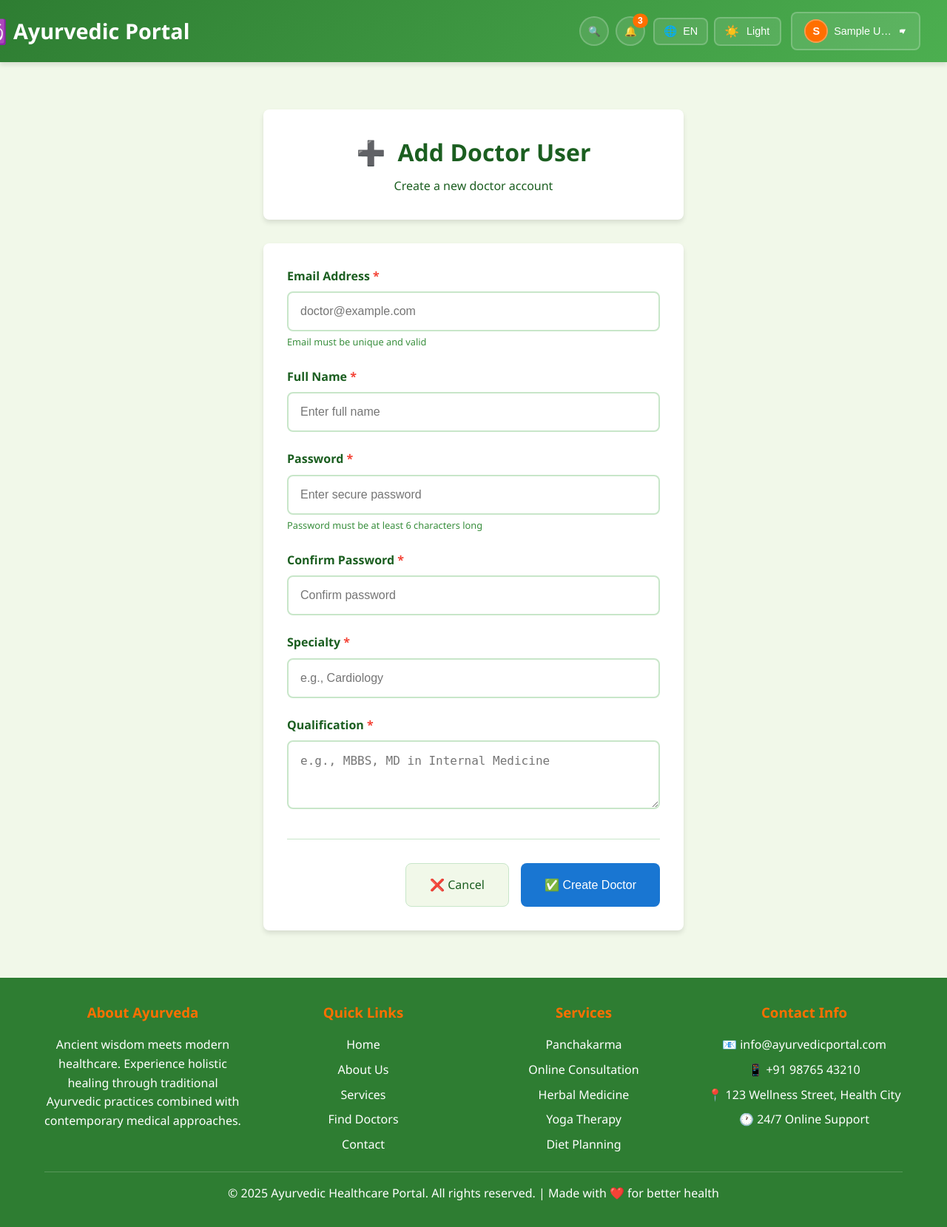
After one commit to Tech-Veda-2025/Demo, a Flask app: page /admin/doctor-users/add in a window 1280 px wide; the page is wider, and only the part inside the window is pictured. The commit adds this page. Shown: that part at 74% size. Run offline with Flask 3, Linux system fonts and the light colour scheme; the visitor is signed in with stand-in values (Sample User, id 1); data that the repository does not hold is empty.

Commit message:
Update app.py, doctor_users.html, doctor_profile.html, and add add_doctor_user.html

```diff
--- a/app.py
+++ b/app.py
@@ -1035,7 +1035,7 @@ def login_required(f):
 @app.route('/doctor_profile')
 @login_required
 def doctor_profile():
-    """Doctor profile page with View/Edit mode and file upload support"""
+    """Doctor profile page with verification status sync"""
     if session.get('user_type') != 'doctor':
         flash('Access denied. This page is only for doctors.', 'error')
         return redirect(url_for('index'))
@@ -1048,16 +1048,23 @@ def doctor_profile():
     try:
         cursor = connection.cursor(dictionary=True)
 
-        # Get or create doctor profile
+        # Use dp.user_id to join and filter
         cursor.execute("""
-            SELECT * FROM doctor_user_profiles
-            WHERE user_id = %s
+            SELECT dp.*,
+                   du.verification_status,
+                   du.verified_at,
+                   du.verified_by,
+                   admin.full_name AS verified_by_admin
+            FROM doctor_user_profiles dp
+            LEFT JOIN doctor_users du ON dp.user_id = du.id
+            LEFT JOIN admin_users admin ON du.verified_by = admin.id
+            WHERE dp.user_id = %s
         """, (session['user_id'],))
 
         profile = cursor.fetchone()
 
         if not profile:
-            # Create default profile if doesn't exist
+            # Insert using user_id, not dp.id
             cursor.execute("""
                 INSERT INTO doctor_user_profiles (user_id, full_name, email_id, country)
                 VALUES (%s, %s, %s, %s)
@@ -1065,10 +1072,17 @@ def doctor_profile():
 
             connection.commit()
 
-            # Fetch the newly created profile
+            # Re-fetch with correct join
             cursor.execute("""
-                SELECT * FROM doctor_user_profiles
-                WHERE user_id = %s
+                SELECT dp.*,
+                       du.verification_status,
+                       du.verified_at,
+                       du.verified_by,
+                       admin.full_name AS verified_by_admin
+                FROM doctor_user_profiles dp
+                LEFT JOIN doctor_users du ON dp.user_id = du.id
+                LEFT JOIN admin_users admin ON du.verified_by = admin.id
+                WHERE dp.user_id = %s
             """, (session['user_id'],))
 
             profile = cursor.fetchone()
@@ -1078,7 +1092,7 @@ def doctor_profile():
 
         return render_template('doctor_profile.html', profile=profile)
 
-    except mysql.connector.Error as err:
+    except Exception as err:
         flash('Error loading profile. Please try again.', 'error')
         print(f"Doctor profile error: {err}")
         return redirect(url_for('doctor_dashboard'))
@@ -2056,6 +2070,62 @@ def admin_doctor_users():
         print(f"Admin doctor users error: {e}")
         flash('Error loading doctors.', 'error')
         return redirect(url_for('admin_dashboard'))
+
+@app.route('/admin/doctor-users/add', methods=['GET', 'POST'])
+@admin_required
+def admin_add_doctor_user():
+    """Add new docotr user"""
+    if request.method == 'POST':
+        name = request.form.get('name', '').strip()
+        email = request.form.get('email', '').strip()
+        password = request.form.get('password', '').strip()
+
+        if not all([name, email, password]):
+            flash('All fields are required.', 'error')
+            return render_template('admin/add_doctor_user.html')
+
+        connection = get_db_connection()
+        if connection:
+            try:
+                cursor = connection.cursor()
+
+                # Check if username/email exists
+                cursor.execute("""
+                    SELECT id FROM doctor_users WHERE email = %s
+                """, (email))
+
+                if cursor.fetchone():
+                    flash('Email already exists.', 'error')
+                    cursor.close()
+                    connection.close()
+                    return render_template('admin/add_doctor_user.html')
+
+                # Create user
+                password_hash = generate_password_hash(password)
+                cursor.execute("""
+                    INSERT INTO doctor_users (name, email, password_hash,
+                                            is_active, created_by_admin, created_at)
+                    VALUES (%s, %s, %s, %s, TRUE, TRUE, %s)
+                """, (name, email, password_hash, datetime.now()))
+
+                connection.commit()
+
+                # Log activity
+                log_admin_activity(session['admin_id'], 'ADD_USER', 'normal',
+                                 cursor.lastrowid, {'name': name, 'email': email})
+
+                cursor.close()
+                connection.close()
+
+                flash('Doctor User created successfully!', 'success')
+                return redirect(url_for('admin_doctor_users'))
+
+            except Exception as e:
+                print(f"Add normal user error: {e}")
+                flash('Error creating user.', 'error')
+
+    return render_template('admin/add_doctor_user.html')
+
 
 @app.route('/admin/doctor-users/<int:doctor_id>/verify', methods=['POST'])
 @admin_required
--- /dev/null
+++ b/templates/admin/add_doctor_user.html
@@ -0,0 +1,169 @@
+{% extends "base.html" %}
+
+{% block title %}Add Doctor User – Admin Panel{% endblock %}
+
+{% block extra_css %}
+<style>
+.admin-container {
+    max-width: 600px;
+    margin: 2rem auto;
+    padding: 0 1rem;
+}
+.page-header {
+    background: var(--white);
+    padding: 2rem;
+    border-radius: var(--border-radius);
+    box-shadow: var(--shadow);
+    margin-bottom: 2rem;
+    text-align: center;
+}
+.page-title {
+    color: var(--text-primary);
+    margin: 0 0 0.5rem 0;
+    display: flex;
+    align-items: center;
+    justify-content: center;
+    gap: 1rem;
+}
+.page-icon {
+    font-size: 2rem;
+    color: #1976D2;
+}
+.form-container {
+    background: var(--white);
+    padding: 2rem;
+    border-radius: var(--border-radius);
+    box-shadow: var(--shadow);
+}
+.form-group {
+    margin-bottom: 1.5rem;
+}
+.form-label {
+    display: block;
+    margin-bottom: 0.5rem;
+    font-weight: 600;
+    color: var(--text-primary);
+}
+.form-label.required::after {
+    content: " *";
+    color: #f44336;
+}
+.form-control {
+    width: 100%;
+    padding: 1rem;
+    border: 2px solid var(--border-color);
+    border-radius: var(--border-radius);
+    font-size: 1rem;
+    transition: var(--transition);
+}
+.form-control:focus {
+    outline: none;
+    border-color: #1976D2;
+    box-shadow: 0 0 0 3px rgba(25, 118, 210, 0.1);
+}
+.form-help {
+    font-size: 0.8rem;
+    color: var(--text-secondary);
+    margin-top: 0.25rem;
+}
+.form-actions {
+    display: flex;
+    gap: 1rem;
+    justify-content: flex-end;
+    padding-top: 2rem;
+    border-top: 1px solid var(--border-color);
+    margin-top: 2rem;
+}
+.btn {
+    padding: 1rem 2rem;
+    border-radius: var(--border-radius);
+    border: none;
+    cursor: pointer;
+    text-decoration: none;
+    font-weight: 500;
+    transition: var(--transition);
+    display: inline-flex;
+    align-items: center;
+    gap: 0.5rem;
+}
+.btn-primary {
+    background: #1976D2;
+    color: var(--white);
+}
+.btn-primary:hover {
+    background: #1565C0;
+    transform: translateY(-1px);
+}
+.btn-secondary {
+    background: var(--background-color);
+    color: var(--text-primary);
+    border: 1px solid var(--border-color);
+}
+.btn-secondary:hover {
+    background: var(--border-color);
+}
+</style>
+{% endblock %}
+
+{% block content %}
+<div class="admin-container">
+    <div class="page-header">
+        <h1 class="page-title">
+            <span class="page-icon">➕</span>
+            Add Doctor User
+        </h1>
+        <p>Create a new doctor account</p>
+    </div>
+
+    <div class="form-container">
+        <form method="POST" action="{{ url_for('admin_add_doctor_user') }}">
+            <div class="form-group">
+                <label for="email" class="form-label required">Email Address</label>
+                <input type="email" id="email" name="email" class="form-control"
+                       placeholder="doctor@example.com" required>
+                <div class="form-help">Email must be unique and valid</div>
+            </div>
+
+            <div class="form-group">
+                <label for="full_name" class="form-label required">Full Name</label>
+                <input type="text" id="full_name" name="full_name" class="form-control"
+                       placeholder="Enter full name" required maxlength="150">
+            </div>
+
+            <div class="form-group">
+                <label for="password" class="form-label required">Password</label>
+                <input type="password" id="password" name="password" class="form-control"
+                       placeholder="Enter secure password" required minlength="6">
+                <div class="form-help">Password must be at least 6 characters long</div>
+            </div>
+
+            <div class="form-group">
+                <label for="confirm_password" class="form-label required">Confirm Password</label>
+                <input type="password" id="confirm_password" name="confirm_password" class="form-control"
+                       placeholder="Confirm password" required>
+            </div>
+
+            <div class="form-group">
+                <label for="specialty" class="form-label required">Specialty</label>
+                <input type="text" id="specialty" name="specialty" class="form-control"
+                       placeholder="e.g., Cardiology" required maxlength="100">
+            </div>
+
+            <div class="form-group">
+                <label for="qualification" class="form-label required">Qualification</label>
+                <textarea id="qualification" name="qualification" class="form-control"
+                          placeholder="e.g., MBBS, MD in Internal Medicine" required rows="3"></textarea>
+            </div>
+
+            <div class="form-actions">
+                <a href="{{ url_for('admin_doctor_users') }}" class="btn btn-secondary">
+                    ❌ Cancel
+                </a>
+                <button type="submit" class="btn btn-primary" id="submit-btn">
+                    ✅ Create Doctor
+                </button>
+            </div>
+        </form>
+    </div>
+</div>
+{% endblock %}
--- a/templates/admin/doctor_users.html
+++ b/templates/admin/doctor_users.html
@@ -312,6 +312,9 @@
             Manage Doctor Users
         </h1>
         <div class="header-actions">
+            <a href="{{ url_for('admin_add_doctor_user') }}" class="btn btn-primary">
+                ➕ Add User
+            </a>
             <a href="{{ url_for('admin_dashboard') }}" class="btn btn-secondary">
                 🏠 Dashboard
             </a>
@@ -371,7 +374,7 @@
                                 {{ doctor.name[0].upper() if doctor.name else 'D' }}
                             </div>
                             <div class="doctor-details">
-                                <h4>Dr. {{ doctor.name or 'No Name' }}</h4>
+                                <h4>{{ doctor.name or 'No Name' }}</h4>
                                 <p>{{ doctor.email }}</p>
                                 {% if doctor.specialty %}
                                     <span class="doctor-specialty">{{ doctor.specialty }}</span>
```
Also changed, not shown: templates/doctor_profile.html (+90 -9 lines).
